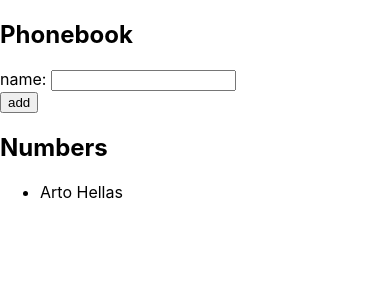
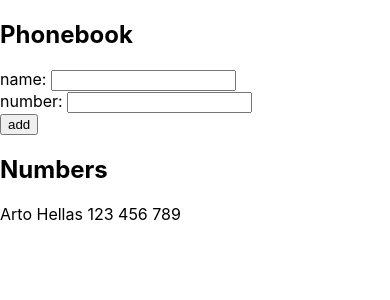
Before and after one commit to oskarkunik/fullstackopen, a React (Create React App) app in the folder part2/phonebook/: page / in a window 390 px wide. Shown: the top 300 px of the page. Built offline with nearby package versions, Linux system fonts and the light colour scheme.

Commit message:
2.8: The Phonebook Step3

```diff
--- a/part2/phonebook/src/App.js
+++ b/part2/phonebook/src/App.js
@@ -2,15 +2,16 @@
 
 const App = () => {
   const [ persons, setPersons] = useState([
-    { name: 'Arto Hellas' }
+    { name: 'Arto Hellas', number: '123 456 789' }
   ])
   const [ newName, setNewName ] = useState('')
+  const [ newNumber, setNewNumber ] = useState('')
 
   const rows = () => persons.map(person =>
-      <li key={person.name}>{ person.name }</li>
+      <div key={person.name}>{ person.name } { person.number } </div>
   )
 
-  const addName = (event) => {
+  const addPerson = (event) => {
     event.preventDefault()
 
     if (persons.some(person => person.name.toLowerCase() === newName.toLowerCase())) {
@@ -20,33 +21,41 @@
 
     const newPersonObject = {
       name: newName,
+      number: newNumber,
     }
 
     setPersons(persons.concat(newPersonObject))
     setNewName('')
+    setNewNumber('')
   }
 
   const handleNameChange = (event) => {
     setNewName(event.target.value)
   }
 
+  const handleNumberChange = (event) => {
+    setNewNumber(event.target.value)
+  }
+
   return (
     <div>
       <h2>Phonebook</h2>
-      <form onSubmit={addName}>
+      <form onSubmit={addPerson}>
         <div>
           name: <input
             value={newName}
             onChange={handleNameChange}/>
+        </div>
+        <div>number: <input
+          value={newNumber}
+          onChange={handleNumberChange} />
         </div>
         <div>
           <button type="submit">add</button>
         </div>
       </form>
       <h2>Numbers</h2>
-      <ul>
-        { rows() }
-      </ul>
+      { rows() }
     </div>
   )
 }
```
